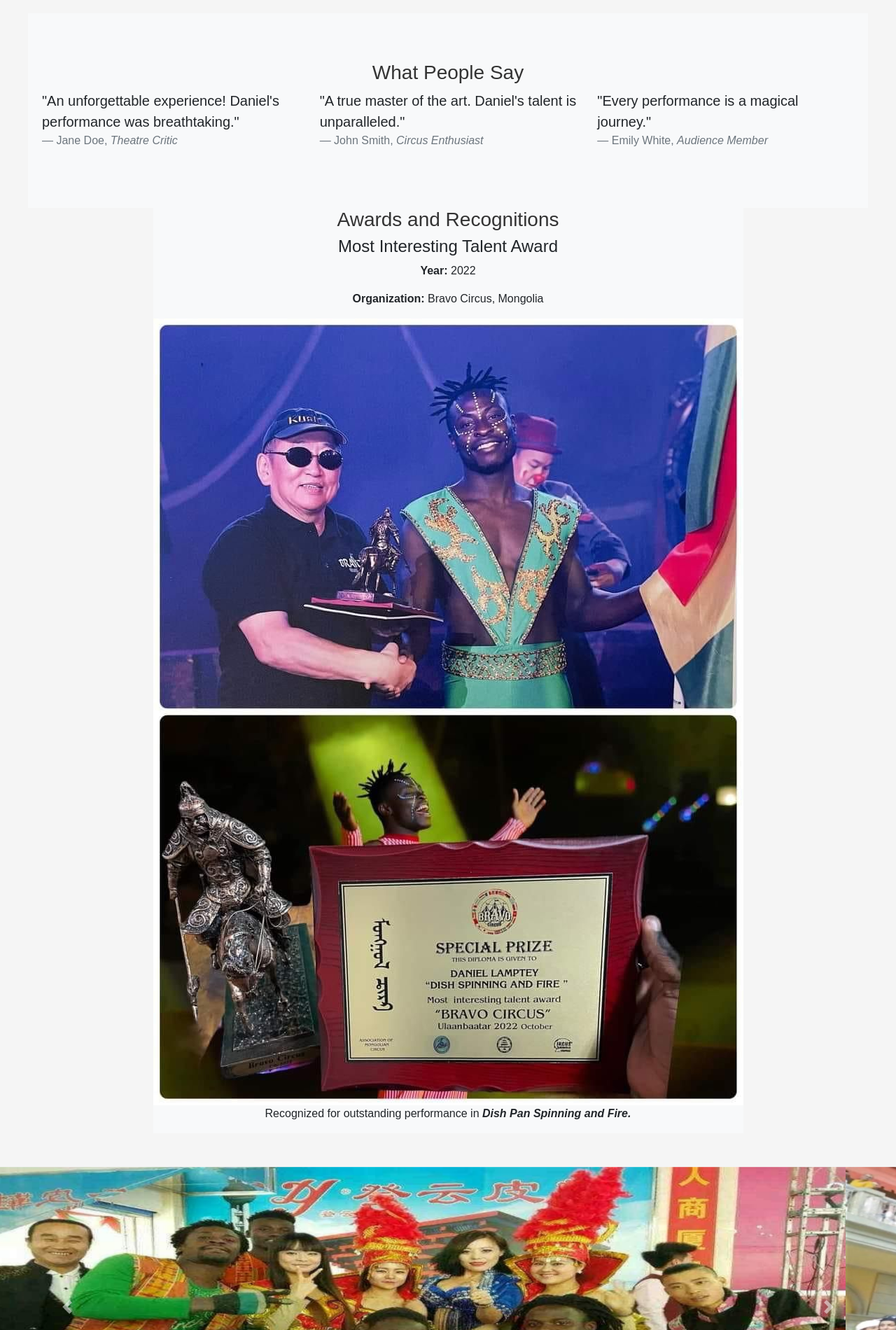
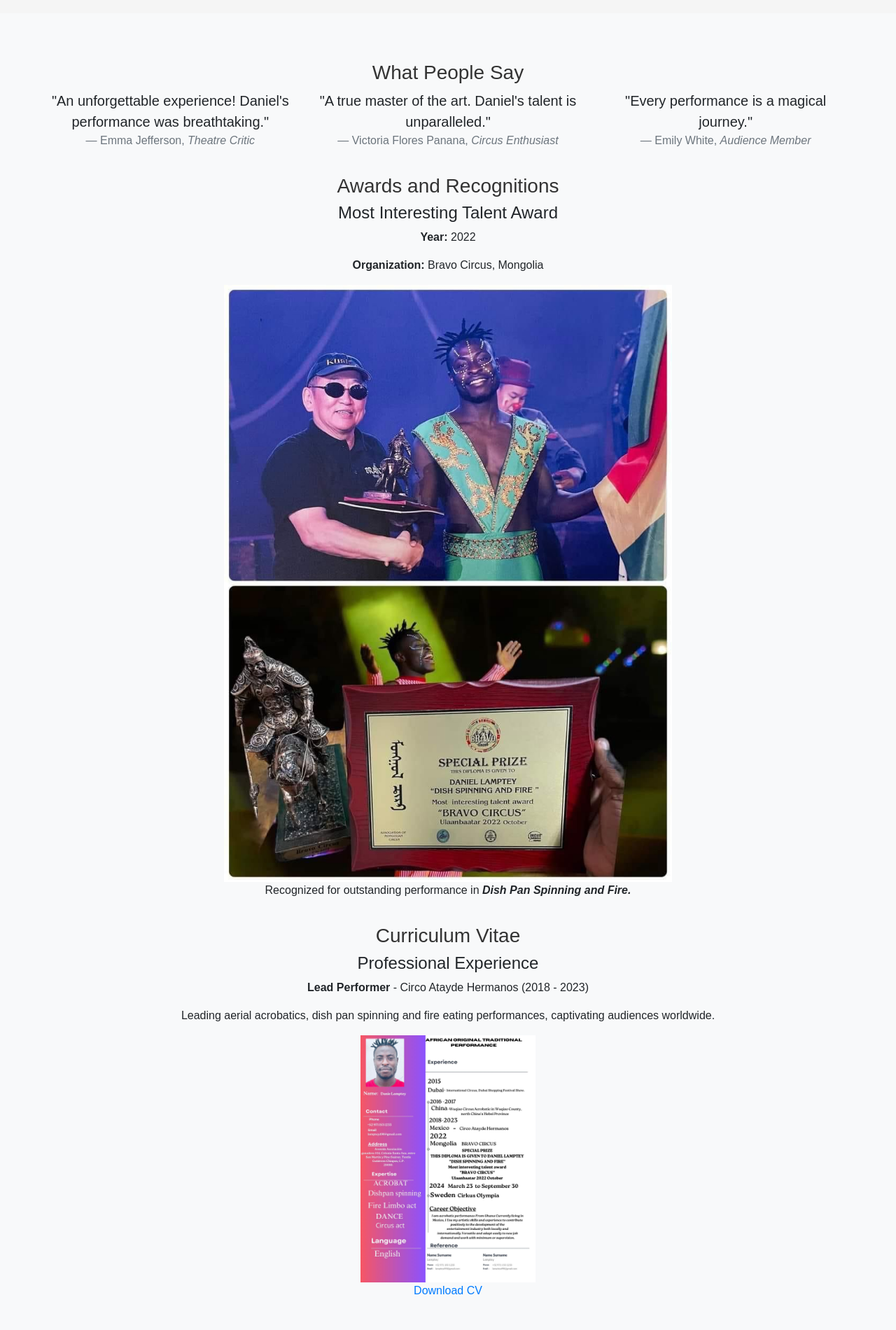
Before and after one commit to NiiOdartei1/circus, a plain HTML site: page about.html in a window 1280 px wide. Shown: the part 480-2380 px from the top of the page at 70% size. Drawn offline with nearby package versions, Linux system fonts and the light colour scheme.

Commit message:
Update about.html

```diff
--- a/about.html
+++ b/about.html
@@ -8,6 +8,7 @@
         <title>About - Daniel Lamptey Circus Artist</title>
         <link rel="stylesheet" href="https://stackpath.bootstrapcdn.com/bootstrap/4.5.2/css/bootstrap.min.css">
         <link rel="stylesheet" href="css/styles.css">
+        <link rel="stylesheet" href="https://cdnjs.cloudflare.com/ajax/libs/font-awesome/5.15.4/css/all.min.css">
     </head>
     <header>
         <nav class="navbar navbar-expand-lg navbar-dark bg-dark">
@@ -34,40 +35,39 @@
                 <p>Daniel Lamptey's journey into the world of circus arts began with humble beginnings. Despite his parents' initial disapproval, Daniel pursued his passion with relentless determination. His breakthrough came with his first invitation to perform at Halikarnas, The Club, in Turkey.</p>
                 <p>Since then, Daniel has captivated audiences around the globe with his exceptional talent and extraordinary performances.</p>
             </div>
-        </section>
 
-        </section>
+
             <div class="container">
                 <h3>More About Daniel</h3>
                 <p>Daniel Lamptey is not just a performer, but a storyteller who uses the art of the circus to weave captivating narratives. With over a decade of experience, he has mastered various disciplines including <b>aerial acrobatics, juggling, dish pan spinning and fire eating.</b></p>
                 <p>His journey started in his hometown, where he was fascinated by the local street performers. Despite numerous challenges, Daniel's perseverance paid off when he received a scholarship to a prestigious circus school. He graduated top of his class and has since performed in numerous international festivals and shows.</p>
             </div>
-
+        </section>
         <section class="testimonials-section py-5 bg-light">
             <div class="container">
                 <center><h3>What People Say</h3></center>
                 <div class="row">
                     <div class="col-md-4">
                         <blockquote class="blockquote">
-                            <p class="mb-0">"An unforgettable experience! Daniel's performance was breathtaking."</p>
-                            <footer class="blockquote-footer">Jane Doe, <cite title="Source Title">Theatre Critic</cite></footer>
+                            <center><p class="mb-0">"An unforgettable experience! Daniel's performance was breathtaking."</p></center>
+                            <center><footer class="blockquote-footer">Emma Jefferson, <cite title="Source Title">Theatre Critic</cite></footer></center>
                         </blockquote>
                     </div>
                     <div class="col-md-4">
                         <blockquote class="blockquote">
-                            <p class="mb-0">"A true master of the art. Daniel's talent is unparalleled."</p>
-                            <footer class="blockquote-footer">John Smith, <cite title="Source Title">Circus Enthusiast</cite></footer>
+                            <center><p class="mb-0">"A true master of the art. Daniel's talent is unparalleled."</p></center>
+                            <center><footer class="blockquote-footer">Victoria Flores Panana, <cite title="Source Title">Circus Enthusiast</cite></footer></center>
                         </blockquote>
                     </div>
                     <div class="col-md-4">
                         <blockquote class="blockquote">
-                            <p class="mb-0">"Every performance is a magical journey."</p>
-                            <footer class="blockquote-footer">Emily White, <cite title="Source Title">Audience Member</cite></footer>
+                            <center><p class="mb-0">"Every performance is a magical journey."</p></center>
+                            <center><footer class="blockquote-footer">Emily White, <cite title="Source Title">Audience Member</cite></footer></center>
                         </blockquote>
                     </div>
                 </div>
             </div>
-        </section>
+
             <section class="awards-section bg-light">
                 <div class="awards-container">
                     <h3>Awards and Recognitions</h3>
@@ -75,12 +75,25 @@
                         <h4>Most Interesting Talent Award</h4>
                         <p><strong>Year:</strong> 2022</p>
                         <p><strong>Organization:</strong> Bravo Circus, Mongolia</p>
-                    <img src="images/special-prize.jpg">
+                        <img src="images/special-prize.jpg" style="max-width: 50%;">
                         <p>Recognized for outstanding performance in <B><i>Dish Pan Spinning and Fire.</i></B></p>
                     </div>
                 </div>
         </section>
-
+        <section class="cv-section">
+            <div class="container">
+                <strong><h3>Curriculum Vitae</h3></strong>
+                <div class="cv-item">
+                    <h4>Professional Experience</h4>
+                    <p><strong>Lead Performer</strong> - Circo Atayde Hermanos (2018 - 2023)</p>
+                    <p>Leading aerial acrobatics, dish pan spinning and fire eating performances, captivating audiences worldwide.</p>
+                    <img src="images/Daniel's CV.jpg" alt="Daniel's CV.jpg" style="max-width: 250px">
+                </div>
+                <div class="cv-download">
+                    <a href="images/Daniel's CV.jpg" download>Download CV</a>
+                </div>
+            </div>
+        </section>
         <section class="carousel-section py-5">
             <div id="performanceCarousel" class="carousel slide" data-ride="carousel">
                 <div class="carousel-inner">
@@ -108,23 +121,22 @@
             <div class="container">
                 <h3>Follow Daniel Lamptey on social media by clicking the buttons below for amazing experience.</h3>
                 <a href="https://www.facebook.com/ghanaacrobatics.lamptey?mibextid=LQQJ4d" class="btn btn-outline-light btn-lg m-2"><i class="fab fa-facebook-f"></i> Facebook</a>
-                <a href="https://x.com/daniellamptey7" class="btn btn-outline-light btn-lg m-2"><i class="fab fa-twitter"></i> Twitter</a>
                 <a href="https://instagram.com/ghana_acrobatics_lamptey" class="btn btn-outline-light btn-lg m-2"><i class="fab fa-instagram"></i> Instagram</a>
-                <a href="https://tiktok.com/ghana_acrobats_lamptey" class="btn btn-outline-light btn-lg m-2"><i class="fab fa-tiktpk"></i> TikTok</a>
+            </div>
+            <div class="contact-info">
+                <p><i class="fas fa-phone-alt"></i> Phone: <a href="tel:+52 971 153 1233">+52 971 153 1233</a></p>
+                <p><i class="fab fa-whatsapp"></i> WhatsApp: <a href="https://wa.me/+529711531233" target="_blank">+52 971 153 1233</a></p>
+                <p>For more videos, follow this <a href="https://www.youtube.com/@ghanaacrobatslampteycircus6542" target="_blank"><b>link</b></a> to watch more videos on YouTube.</p>
             </div>
         </section>
     </main>
-
     <footer class="bg-dark text-white text-center py-3">
         <div class="marquee">
-            <p>&copy; 2024 Daniel Lamptey Circus Artist</p>
+            <b><p>&copy; 2024 Daniel Lamptey Circus Artist</p></b>
         </div>
     </footer>
-
-
     <script src="https://code.jquery.com/jquery-3.5.1.slim.min.js"></script>
     <script src="https://cdn.jsdelivr.net/npm/@popperjs/core@2.5.2/dist/umd/popper.min.js"></script>
     <script src="https://stackpath.bootstrapcdn.com/bootstrap/4.5.2/js/bootstrap.min.js"></script>
-
 </body>
 </html>
```
Lines whose indentation alone changed are shown as unchanged.
